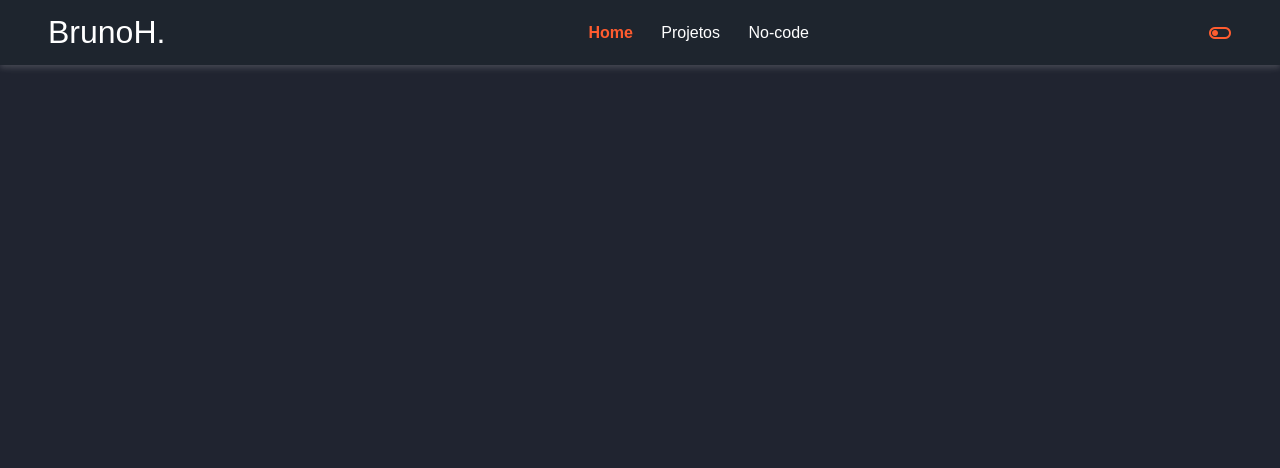
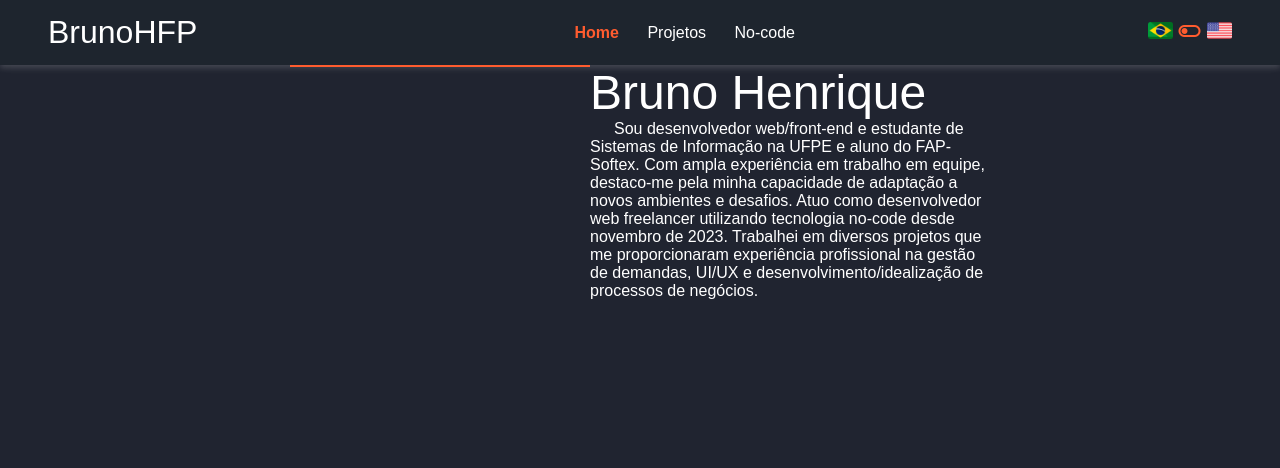
Before and after one commit to obrunohenrique/my-website, a plain HTML site: page index.html in a window 1280 px wide. Drawn offline with nearby package versions, Linux system fonts and the light colour scheme.

Commit message:
update header and main

```diff
--- a/estilos/style.css
+++ b/estilos/style.css
@@ -14,6 +14,7 @@
 body {
     font-family: Arial, Helvetica, sans-serif;
     background-color: var(--cor-background);
+    color: white;
 }
 
 header {
@@ -52,5 +53,39 @@ nav span:nth-child(1){
 
 .icon {
     color: #FF5C2F;
+    width: 25px;
+    height: 25px;
+}
 
+main {
+    display: flex;
+    flex-direction: row;
+    justify-content: center;
+    align-items: center;
 }
+
+.center {
+    display: flex;
+    height: 100%;
+}
+
+.imagem {
+    width: 300px;
+    height: 400px;
+    box-sizing: border-box;
+    border-top: solid 2px #FF5C2F;
+    border-bottom-left-radius: 12px;
+    border-bottom-right-radius: 12px;
+}
+
+.mensagem {
+    max-width: 400px;
+}
+
+.titulo {
+    font-size: 3em;
+}
+
+.descricao {
+    text-indent: 24px;
+}
--- a/index.html
+++ b/index.html
@@ -5,11 +5,11 @@
     <meta name="viewport" content="width=device-width, initial-scale=1.0">
     <link rel="stylesheet" href="estilos/style.css">
     <link rel="stylesheet" href="https://fonts.googleapis.com/css2?family=Material+Symbols+Outlined:opsz,wght,FILL,GRAD@20..48,100..700,0..1,-50..200" />
-    <title>BrunoH.</title>
+    <title>BrunoHFP</title>
 </head>
 <body>
     <header>
-        <span class="logo">BrunoH.</span>
+        <span class="logo">BrunoHFP</span>
 
         <nav>
             <span>Home</span>
@@ -17,11 +17,32 @@
             <span>No-code</span>
         </nav>
 
-        <span class="material-symbols-outlined icon">
-            toggle_off
-        </span>
+        <div>
+            <span><img class="icon" src="imagens/brasil.png" alt="Bandeira do Brasil - lingua portuguesa"></span>
+
+            <span class="material-symbols-outlined icon">
+                toggle_off
+            </span>
+
+            <span><img class="icon" src="imagens/estados-unidos.png" alt="Bandeira dos Estados Unidos - lingua Inglesa"></span>
+        </div>
     </header>
-    <main></main>
+    <main>
+
+        <section class="center">
+            <div class="imagem"></div>
+            <div class="mensagem">
+                <div class="titulo">
+                    Bruno Henrique
+                </div>
+                <div class="descricao">
+                    Sou desenvolvedor web/front-end e estudante de Sistemas de Informação na UFPE e aluno do FAP-Softex. Com ampla experiência em trabalho em equipe, destaco-me pela minha capacidade de adaptação a novos ambientes e desafios.
+                    Atuo como desenvolvedor web freelancer utilizando tecnologia no-code desde novembro de 2023. Trabalhei em diversos projetos que me proporcionaram experiência profissional na gestão de demandas, UI/UX e desenvolvimento/idealização de processos de negócios.
+                </div>
+            </div>
+        </section>
+
+    </main>
     <footer></footer>
 </body>
 </html>
```
Also changed, not shown: imagens/brasil.png (added), imagens/estados-unidos.png (added).
